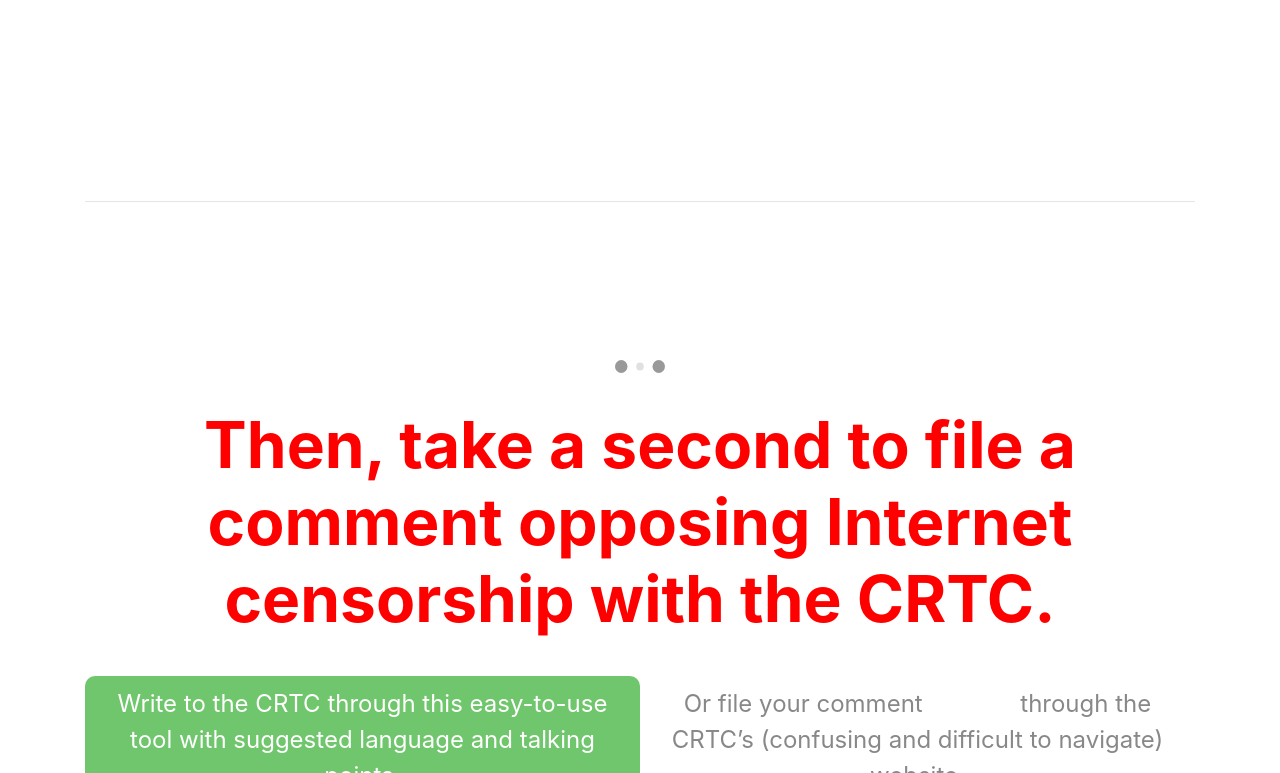
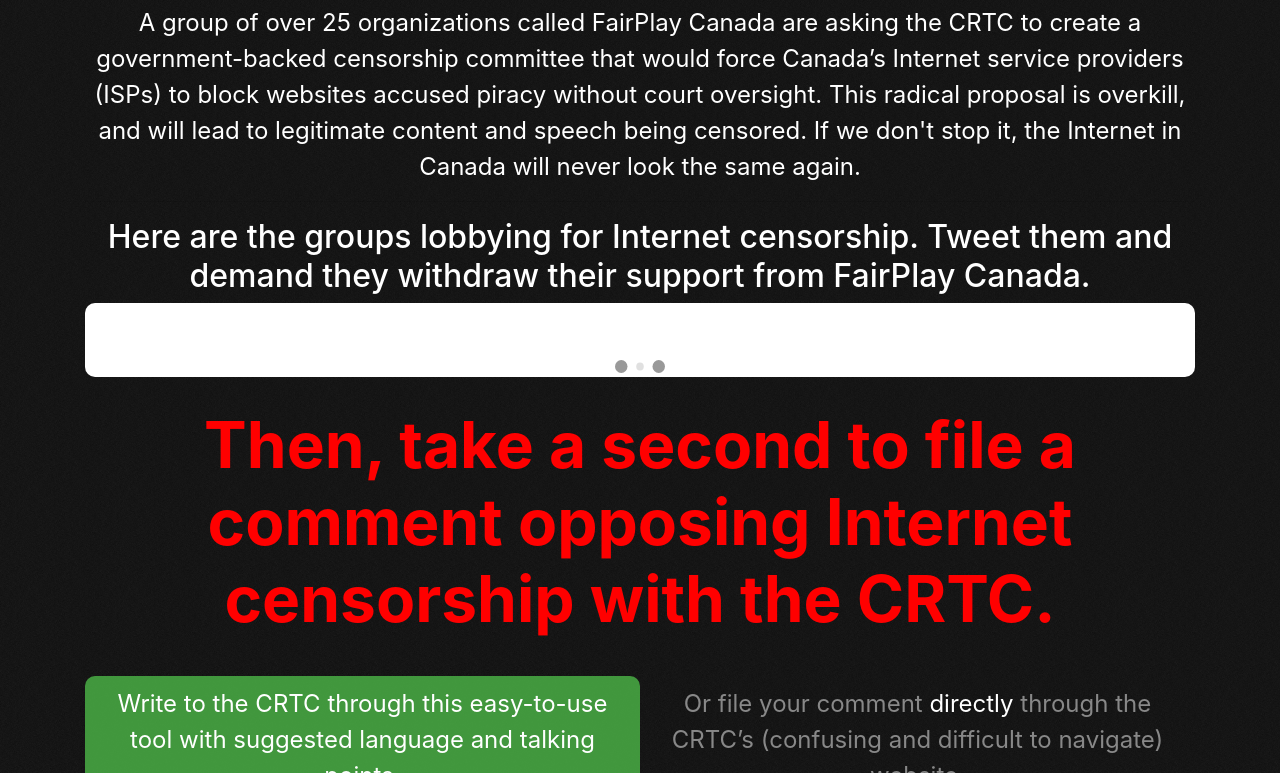
Before and after one commit to vojtechsedlak/unfairplay, a plain HTML site: page index.html in a window 1280 px wide. Shown: the part 315-1088 px from the top of the page. Drawn offline with Linux system fonts and the light colour scheme; no server answers.

Commit message:
Update 2018-02-09T03:23:51.341Z

```diff
--- a/css/style.css
+++ b/css/style.css
@@ -1,6 +1,6 @@
 body {
   text-align: center;
-  background: url("assets/noise_background_black.png") repeat;
+  background: url("../assets/noise_background_black.png") repeat;
   color: #fff; }
   body h1 {
     font-size: 4rem;
```
